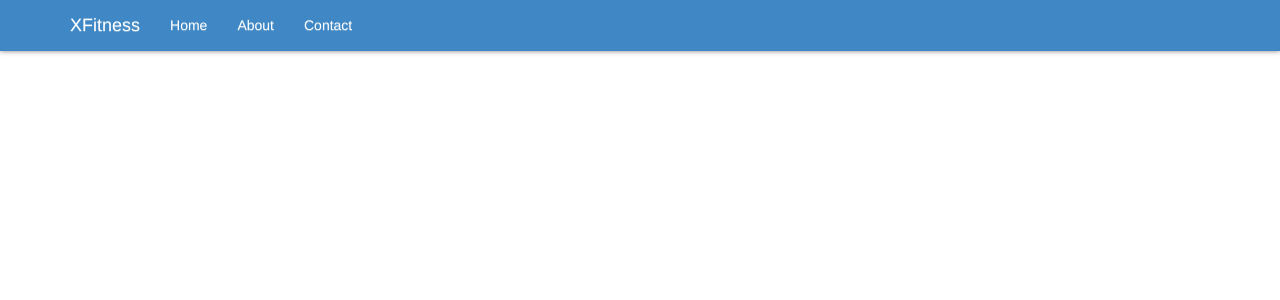
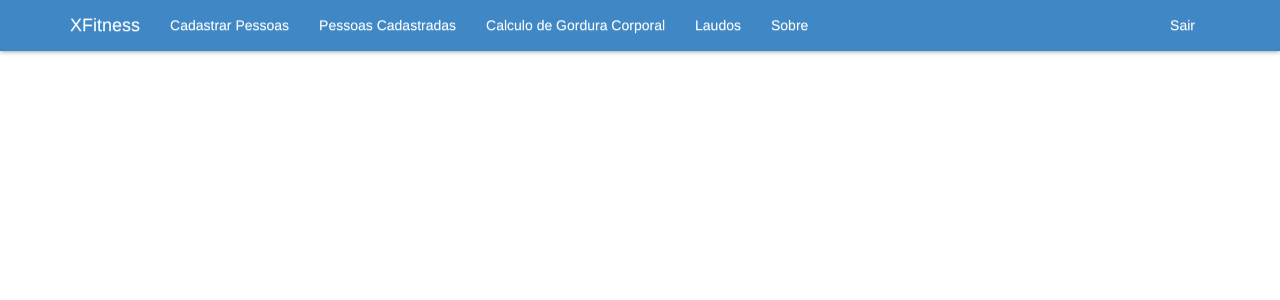
Before and after one commit to leonardonadin/xfitness, a PHP site: page /php/index.php in a window 1280 px wide. Shown: the top 300 px of the page. Run offline with PHP 8.4, Linux system fonts and the light colour scheme.

Commit message:
Commit 2
Pequenas alteraçoes

```diff
--- a/template/menu.php
+++ b/template/menu.php
@@ -11,9 +11,14 @@
     </div>
     <div id="navbar" class="collapse navbar-collapse xf-white">
       <ul class="nav navbar-nav">
-        <li class="active"><a href="#">Home</a></li>
-        <li><a href="#about">About</a></li>
-        <li><a href="#contact">Contact</a></li>
+        <li class="active"><a href="cadastopessoa.php">Cadastrar Pessoas</a></li>
+        <li class="active"><a href="pessoa.php">Pessoas Cadastradas</a></li>
+        <li><a href="#calculo">Calculo de Gordura Corporal</a></li>
+        <li><a href="#laudos">Laudos</a></li>
+        <li><a href="#sobre">Sobre</a></li>
+      </ul>
+      <ul class="nav navbar-nav pull-right">
+        <li class="pull-right"><a href="#sair">Sair</a></li>
       </ul>
     </div><!--/.nav-collapse -->
   </div>
```
